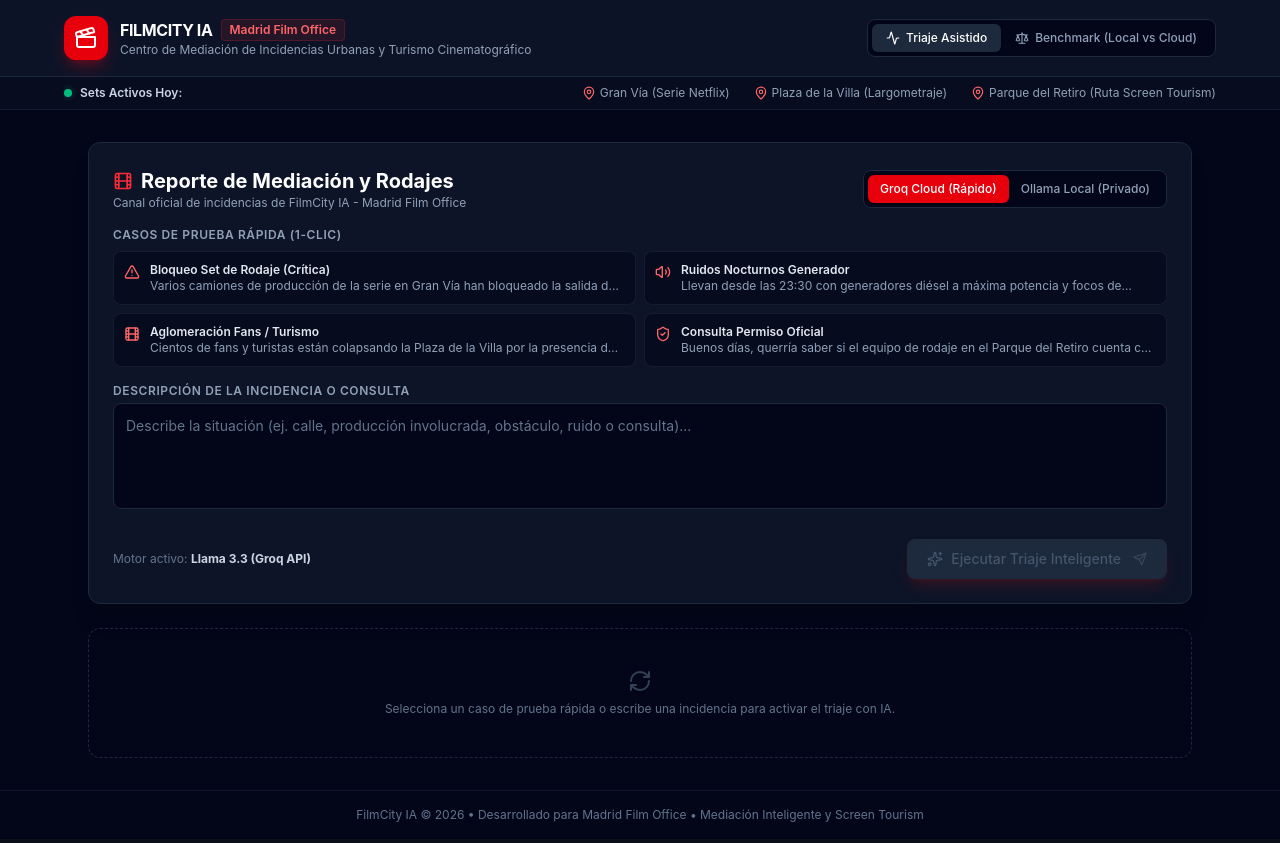
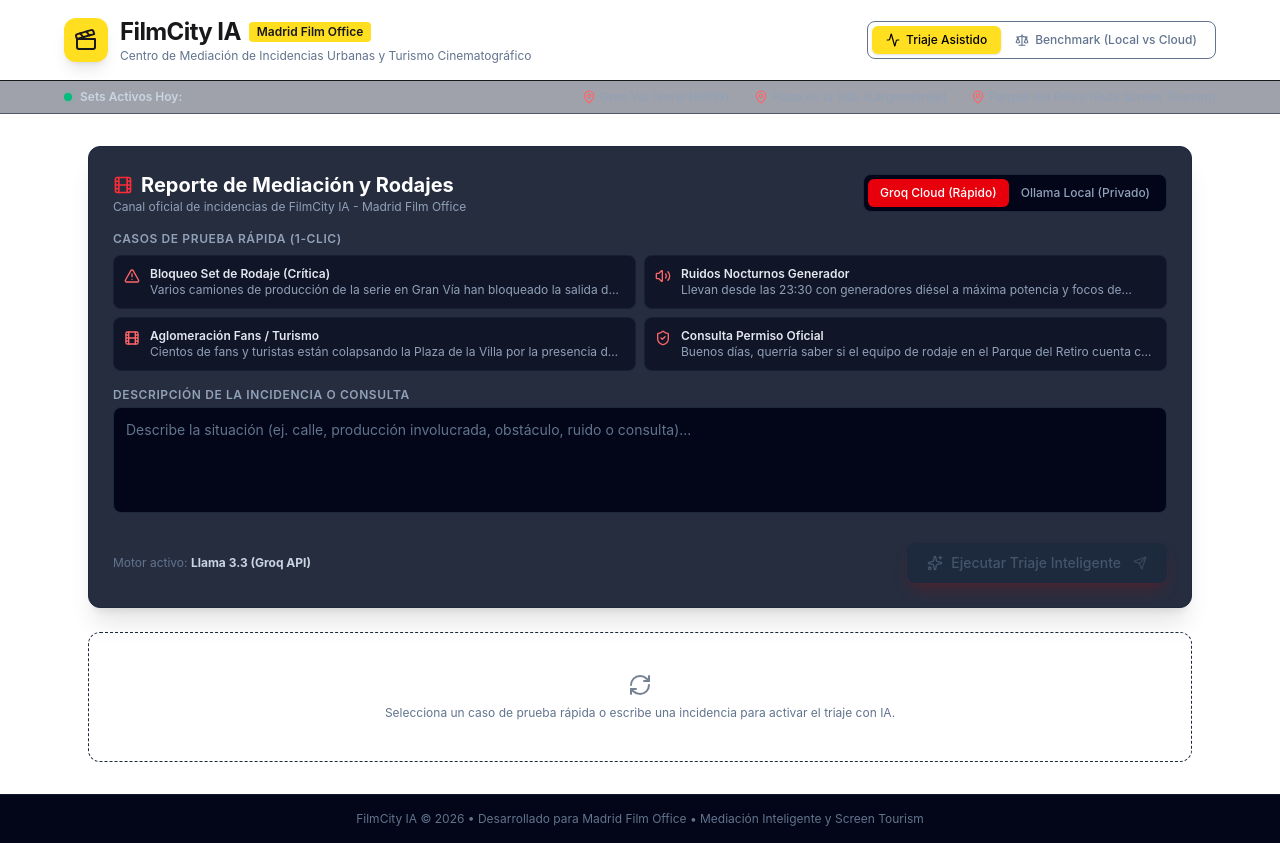
Before and after one commit to HelenDiMo/FilmCity-AI, a React (Vite) app in the folder frontend/: page / in a window 1280 px wide. Built offline with nearby package versions, Linux system fonts and the light colour scheme.

Commit message:
refactor(App): improve code readability and adjust UI styles

```diff
--- a/frontend/src/App.tsx
+++ b/frontend/src/App.tsx
@@ -1,13 +1,13 @@
-import { useState } from 'react';
-import { TriageForm } from './components/TriageForm';
-import { TriageResultCard } from './components/TriageResultCard';
-import { ComparisonView } from './components/ComparisonView';
-import { processTriage, compareTriage } from './services/api';
+import { useState } from "react";
+import { TriageForm } from "./components/TriageForm";
+import { TriageResultCard } from "./components/TriageResultCard";
+import { ComparisonView } from "./components/ComparisonView";
+import { processTriage, compareTriage } from "./services/api";
 import type {
   TriageResponse,
   CompareTriageResponse,
-  LLMProviderType
-} from './types/triage';
+  LLMProviderType,
+} from "./types/triage";
 import {
   Clapperboard,
   MapPin,
@@ -15,27 +15,31 @@ import {
   Scale,
   ShieldCheck,
   AlertOctagon,
-  RefreshCw
-} from 'lucide-react';
+  RefreshCw,
+} from "lucide-react";
 
-type TabMode = 'single' | 'compare';
+type TabMode = "single" | "compare";
 
 export default function App() {
-  const [activeTab, setActiveTab] = useState<TabMode>('single');
+  const [activeTab, setActiveTab] = useState<TabMode>("single");
   const [isLoading, setIsLoading] = useState(false);
   const [errorMsg, setErrorMsg] = useState<string | null>(null);
 
   // Estados para almacenar las respuestas
   const [singleResult, setSingleResult] = useState<TriageResponse | null>(null);
-  const [compareResult, setCompareResult] = useState<CompareTriageResponse | null>(null);
+  const [compareResult, setCompareResult] =
+    useState<CompareTriageResponse | null>(null);
 
   // Manejo de peticiones
-  const handleTriageSubmit = async (texto: string, provider: LLMProviderType) => {
+  const handleTriageSubmit = async (
+    texto: string,
+    provider: LLMProviderType,
+  ) => {
     setIsLoading(true);
     setErrorMsg(null);
 
     try {
-      if (activeTab === 'single') {
+      if (activeTab === "single") {
         const data = await processTriage({
           texto_incidencia: texto,
           provider: provider,
@@ -49,7 +53,10 @@ export default function App() {
         setCompareResult(data);
       }
     } catch (err: unknown) {
-      const message = err instanceof Error ? err.message : 'Error desconocido al conectar con la API';
+      const message =
+        err instanceof Error
+          ? err.message
+          : "Error desconocido al conectar con la API";
       setErrorMsg(message);
     } finally {
       setIsLoading(false);
@@ -57,38 +64,48 @@ export default function App() {
   };
 
   return (
-    <div className="min-h-screen bg-slate-950 text-slate-100 flex flex-col font-sans">
+    <div className="min-h-screen bg-white text-zinc-900 flex flex-col font-sans">
+      {/* bg-Background - Cuadro de abajo y text-texto - Lo que va de "Madrid Film Office"*/}
       {/* Topbar Institucional */}
-      <header className="border-b border-slate-800 bg-slate-900/80 backdrop-blur-md px-6 py-4 sticky top-0 z-50">
+      <header className="border-b border-zinc-900 bg-white backdrop-blur-md px-6 py-4 sticky top-0 z-50">
+        {/*Border - borde sup. de sets activos // bg - Background de Titulo*/}
         <div className="max-w-6xl mx-auto flex flex-col sm:flex-row items-center justify-between gap-4">
           <div className="flex items-center gap-3">
-            <div className="p-2.5 bg-red-600 rounded-xl text-white shadow-lg shadow-red-600/30">
-              <Clapperboard className="w-6 h-6" />
+            <div className="p-2.5 bg-yellow-300 rounded-xl text-zinc-900 shadow-lg ">
+              {/* Fondo (bg) y lineas (text) de la claqueta // shadow-red-400/30 le daba un reflejo rojo */}
+              <Clapperboard className="w-6 h-6" />{" "}
+              {/* Tamaño del Icono de claqueta*/}
             </div>
             <div>
               <div className="flex items-center gap-2">
-                <h1 className="text-base font-bold tracking-tight text-white uppercase">
+                {/* Hueco entre título y etiqueta amarilla*/}
+                <h1 className="text-2xl font-bold tracking-tight text-zinc-900 ">
+                  {/* text - FILMCITY // 2xl el tamaño // uppercase - Lo pone entero en May.*/}
                   FilmCity IA
                 </h1>
-                <span className="text-red-400 font-semibold text-xs px-2 py-0.5 rounded bg-red-500/10 border border-red-500/20">
+                <span className="bg-yellow-300 font-semibold text-xs px-2 py-0.5 rounded ">
+                  {/* Etiqueta amarilla // border - añade borde negro // border-red-500/20 añade un borde rojo*/}
                   Madrid Film Office
                 </span>
               </div>
-              <p className="text-xs text-slate-400">
-                Centro de Mediación de Incidencias Urbanas y Turismo Cinematográfico
+              <p className="text-xs text-slate-500">
+                {/*Frasecita*/}
+                Centro de Mediación de Incidencias Urbanas y Turismo
+                Cinematográfico
               </p>
             </div>
           </div>
 
           {/* Selector de Pestañas: Individual vs Comparativa */}
-          <div className="flex items-center bg-slate-950 p-1 rounded-lg border border-slate-800 text-xs">
+          <div className="flex items-center bg-white p-1 rounded-lg border border-slate-500 text-xs">
+            {/*bg- Fondo cuadrado funciones // border - borde*/}
             <button
               type="button"
-              onClick={() => setActiveTab('single')}
+              onClick={() => setActiveTab("single")}
               className={`px-3.5 py-1.5 rounded-md font-medium flex items-center gap-1.5 transition-all ${
-                activeTab === 'single'
-                  ? 'bg-slate-800 text-white shadow'
-                  : 'text-slate-400 hover:text-white'
+                activeTab === "single"
+                  ? "bg-yellow-300 text-black shadow" /* Cuadradito de funcionalidad*/
+                  : "text-slate-500 hover:text-slate-700" /* Texto de funcionalidad*/
               }`}
             >
               <Activity className="w-3.5 h-3.5" />
@@ -96,11 +113,11 @@ export default function App() {
             </button>
             <button
               type="button"
-              onClick={() => setActiveTab('compare')}
+              onClick={() => setActiveTab("compare")}
               className={`px-3.5 py-1.5 rounded-md font-medium flex items-center gap-1.5 transition-all ${
-                activeTab === 'compare'
-                  ? 'bg-red-600 text-white shadow'
-                  : 'text-slate-400 hover:text-white'
+                activeTab === "compare"
+                  ? "bg-black text-white shadow"
+                  : "text-slate-500 hover:text-slate-700"
               }`}
             >
               <Scale className="w-3.5 h-3.5" />
@@ -109,7 +126,6 @@ export default function App() {
           </div>
         </div>
       </header>
-
       {/* Monitor de Rodajes Activos en Madrid */}
       <div className="bg-slate-900/40 border-b border-slate-800/60 px-6 py-2">
         <div className="max-w-6xl mx-auto flex items-center justify-between text-xs text-slate-400 overflow-x-auto gap-4">
@@ -118,25 +134,28 @@ export default function App() {
               <span className="animate-ping absolute inline-flex h-full w-full rounded-full bg-emerald-400 opacity-75"></span>
               <span className="relative inline-flex rounded-full h-2 w-2 bg-emerald-500"></span>
             </span>
-            <span className="font-semibold text-slate-300">Sets Activos Hoy:</span>
+            <span className="font-semibold text-slate-300">
+              Sets Activos Hoy:
+            </span>
           </div>
           <div className="flex items-center gap-6 shrink-0 text-slate-400">
             <span className="flex items-center gap-1">
-              <MapPin className="w-3.5 h-3.5 text-red-400" /> Gran Vía (Serie Netflix)
+              <MapPin className="w-3.5 h-3.5 text-red-400" /> Gran Vía (Serie
+              Netflix)
             </span>
             <span className="flex items-center gap-1">
-              <MapPin className="w-3.5 h-3.5 text-red-400" /> Plaza de la Villa (Largometraje)
+              <MapPin className="w-3.5 h-3.5 text-red-400" /> Plaza de la Villa
+              (Largometraje)
             </span>
             <span className="flex items-center gap-1">
-              <MapPin className="w-3.5 h-3.5 text-red-400" /> Parque del Retiro (Ruta Screen Tourism)
+              <MapPin className="w-3.5 h-3.5 text-red-400" /> Parque del Retiro
+              (Ruta Screen Tourism)
             </span>
           </div>
         </div>
       </div>
-
       {/* Contenido Principal */}
       <main className="flex-1 max-w-6xl mx-auto w-full px-6 py-8 space-y-6">
-
         {/* Formulario de Ingesta */}
         <TriageForm onSubmit={handleTriageSubmit} isLoading={isLoading} />
 
@@ -150,14 +169,15 @@ export default function App() {
               </strong>
               <p className="mt-0.5">{errorMsg}</p>
               <p className="mt-1 text-slate-400">
-                Asegúrate de tener FastAPI ejecutándose en <code>http://localhost:8000</code>.
+                Asegúrate de tener FastAPI ejecutándose en{" "}
+                <code>http://localhost:8000</code>.
               </p>
             </div>
           </div>
         )}
 
         {/* Visualización en Modo Individual */}
-        {activeTab === 'single' && singleResult && !isLoading && (
+        {activeTab === "single" && singleResult && !isLoading && (
           <div className="space-y-4">
             <h3 className="text-xs font-bold uppercase tracking-wider text-slate-400 flex items-center gap-1.5">
               <ShieldCheck className="w-4 h-4 text-red-500" />
@@ -168,7 +188,7 @@ export default function App() {
         )}
 
         {/* Visualización en Modo Benchmark */}
-        {activeTab === 'compare' && compareResult && !isLoading && (
+        {activeTab === "compare" && compareResult && !isLoading && (
           <div className="space-y-4">
             <h3 className="text-xs font-bold uppercase tracking-wider text-slate-400 flex items-center gap-1.5">
               <Scale className="w-4 h-4 text-red-500" />
@@ -182,15 +202,17 @@ export default function App() {
         {!singleResult && !compareResult && !isLoading && !errorMsg && (
           <div className="border border-dashed border-slate-800 rounded-xl p-10 text-center text-slate-500 text-xs flex flex-col items-center justify-center gap-2">
             <RefreshCw className="w-6 h-6 text-slate-600 animate-pulse" />
-            <span>Selecciona un caso de prueba rápida o escribe una incidencia para activar el triaje con IA.</span>
+            <span>
+              Selecciona un caso de prueba rápida o escribe una incidencia para
+              activar el triaje con IA.
+            </span>
           </div>
         )}
-
       </main>
-
       {/* Footer */}
       <footer className="border-t border-slate-900 bg-slate-950 px-6 py-4 text-center text-xs text-slate-500">
-        FilmCity IA © 2026 • Desarrollado para Madrid Film Office • Mediación Inteligente y Screen Tourism
+        FilmCity IA © 2026 • Desarrollado para Madrid Film Office • Mediación
+        Inteligente y Screen Tourism
       </footer>
     </div>
   );
```
